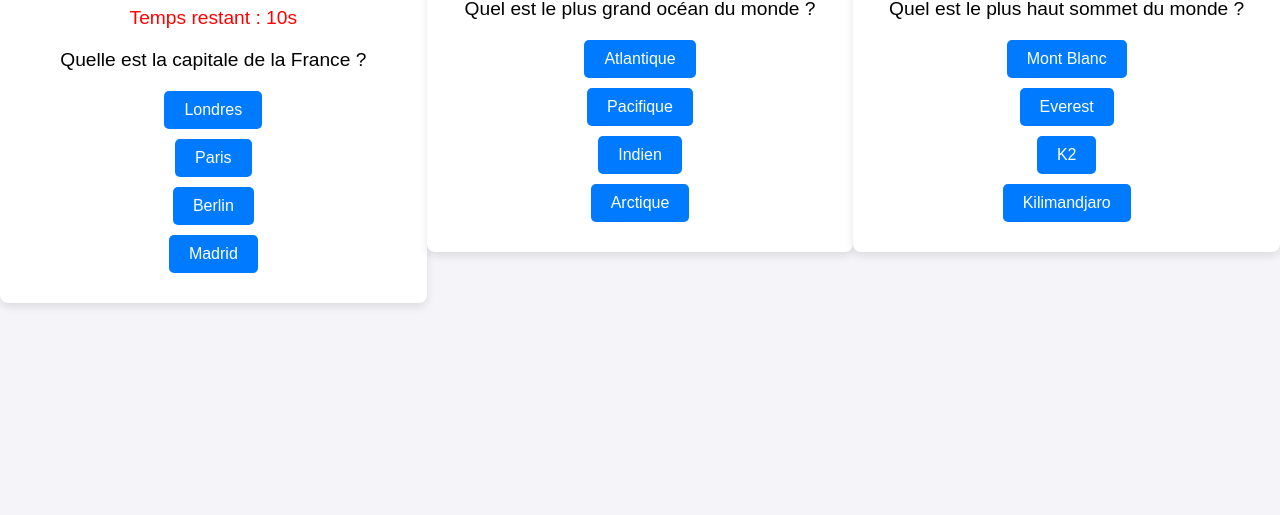
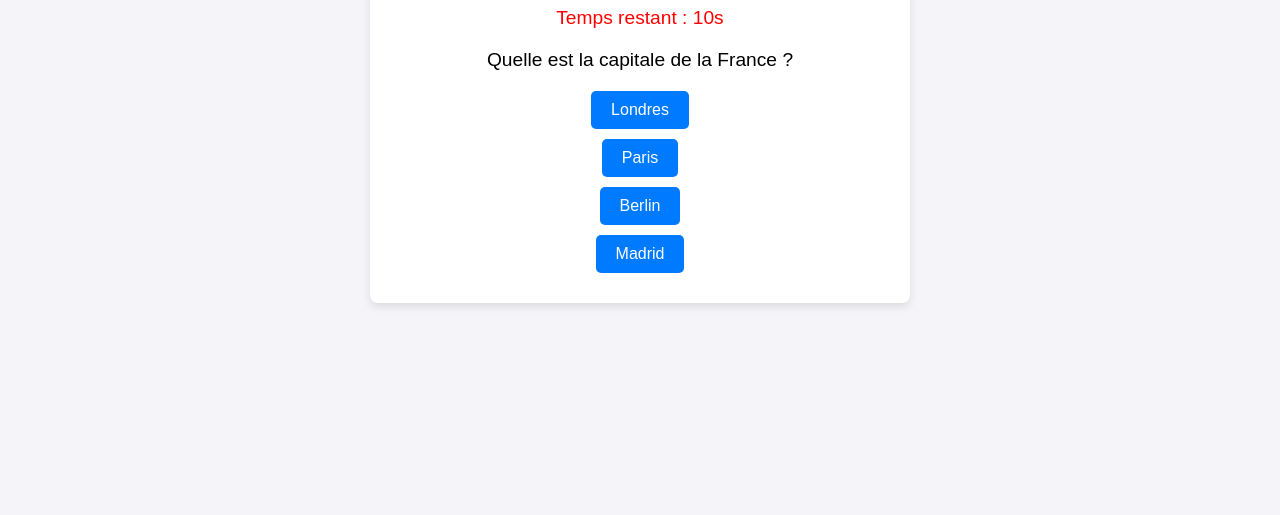
Before and after one commit to tripleRRR33/quizfinal, a plain HTML site: page index.html in a window 1280 px wide. Shown: the part 285-800 px from the top of the page. Drawn offline with Linux system fonts and the light colour scheme.

Commit message:
Update index.html

```diff
--- a/index.html
+++ b/index.html
@@ -103,38 +103,50 @@
         <div class="statistics" id="statistics"></div>
     </div>
 
-    <div class="container">
-        <div class="question" id="question2">Quel est le plus grand océan du monde ?</div>
-        <div class="answers" id="answers2">
-            <button onclick="checkAnswer(this, false, 'L\'océan Atlantique est le deuxième plus grand océan.')">Atlantique</button>
-            <button onclick="checkAnswer(this, true, 'Correct ! L\'océan Pacifique est le plus grand océan du monde.')">Pacifique</button>
-            <button onclick="checkAnswer(this, false, 'L\'océan Indien est le troisième plus grand océan.')">Indien</button>
-            <button onclick="checkAnswer(this, false, 'L\'océan Arctique est le plus petit océan.')">Arctique</button>
-        </div>
-        <div class="result" id="result2"></div>
-        <div class="explanation" id="explanation2"></div>
-    </div>
+    <script>
+        let questions = [
+            {
+                question: "Quelle est la capitale de la France ?",
+                answers: [
+                    { text: "Londres", correct: false, explanation: "Londres est la capitale du Royaume-Uni." },
+                    { text: "Paris", correct: true, explanation: "Correct ! Paris est bien la capitale de la France." },
+                    { text: "Berlin", correct: false, explanation: "Berlin est la capitale de l'Allemagne." },
+                    { text: "Madrid", correct: false, explanation: "Madrid est la capitale de l'Espagne." }
+                ]
+            },
+            {
+                question: "Quel est le plus grand océan du monde ?",
+                answers: [
+                    { text: "Atlantique", correct: false, explanation: "L'océan Atlantique est le deuxième plus grand océan." },
+                    { text: "Pacifique", correct: true, explanation: "Correct ! L'océan Pacifique est le plus grand océan du monde." },
+                    { text: "Indien", correct: false, explanation: "L'océan Indien est le troisième plus grand océan." },
+                    { text: "Arctique", correct: false, explanation: "L'océan Arctique est le plus petit océan." }
+                ]
+            },
+            {
+                question: "Quel est le plus haut sommet du monde ?",
+                answers: [
+                    { text: "Mont Blanc", correct: false, explanation: "Le Mont Blanc est le plus haut sommet des Alpes." },
+                    { text: "Everest", correct: true, explanation: "Correct ! L'Everest est le plus haut sommet du monde." },
+                    { text: "K2", correct: false, explanation: "Le K2 est le deuxième plus haut sommet du monde." },
+                    { text: "Kilimandjaro", correct: false, explanation: "Le Kilimandjaro est le plus haut sommet d'Afrique." }
+                ]
+            }
+        ];
 
-    <div class="container">
-        <div class="question" id="question3">Quel est le plus haut sommet du monde ?</div>
-        <div class="answers" id="answers3">
-            <button onclick="checkAnswer(this, false, 'Le Mont Blanc est le plus haut sommet des Alpes.')">Mont Blanc</button>
-            <button onclick="checkAnswer(this, true, 'Correct ! L\'Everest est le plus haut sommet du monde.')">Everest</button>
-            <button onclick="checkAnswer(this, false, 'Le K2 est le deuxième plus haut sommet du monde.')">K2</button>
-            <button onclick="checkAnswer(this, false, 'Le Kilimandjaro est le plus haut sommet d\'Afrique.')">Kilimandjaro</button>
-        </div>
-        <div class="result" id="result3"></div>
-        <div class="explanation" id="explanation3"></div>
-    </div>
-
-    <script>
+        let currentQuestionIndex = 0;
         let timer = 15;
-        let totalQuestions = 3; // Updated number of questions in the quiz
         let answeredQuestions = 0;
         let correctAnswers = 0;
         let totalTime = 0;
         const timerElement = document.getElementById('timer');
+        const questionElement = document.getElementById('question');
+        const answersElement = document.getElementById('answers');
+        const resultElement = document.getElementById('result');
+        const explanationElement = document.getElementById('explanation');
+        const statisticsElement = document.getElementById('statistics');
 
+        function startTimer() {
             const interval = setInterval(() => {
                 timer--;
                 totalTime++;
@@ -143,54 +155,74 @@
                 if (timer <= 0) {
                     clearInterval(interval);
                     document.querySelectorAll('.answers button').forEach(button => button.disabled = true);
-                const resultDiv = document.getElementById('result');
-                resultDiv.style.display = 'block';
-                resultDiv.textContent = 'Temps écoulé !';
-                resultDiv.style.color = 'red';
+                    resultElement.style.display = 'block';
+                    resultElement.textContent = 'Temps écoulé !';
+                    resultElement.style.color = 'red';
+                    explanationElement.textContent = '';
                     showStatistics();
                 }
             }, 1000);
+        }
+
+        function loadQuestion() {
+            timer = 15;
+            startTimer();
+            const currentQuestion = questions[currentQuestionIndex];
+            questionElement.textContent = currentQuestion.question;
+            answersElement.innerHTML = '';
+            currentQuestion.answers.forEach(answer => {
+                const button = document.createElement('button');
+                button.textContent = answer.text;
+                button.onclick = () => checkAnswer(button, answer.correct, answer.explanation);
+                answersElement.appendChild(button);
+            });
+            resultElement.style.display = 'none';
+            explanationElement.style.display = 'none';
+        }
 
         function checkAnswer(button, isCorrect, explanationText) {
-            clearInterval(interval);
+            clearInterval(startTimer);
             document.querySelectorAll('.answers button').forEach(btn => btn.disabled = true);
 
-            const resultDiv = document.getElementById('result');
-            const explanationDiv = document.getElementById('explanation');
-
-            resultDiv.style.display = 'block';
-            explanationDiv.style.display = 'block';
+            resultElement.style.display = 'block';
+            explanationElement.style.display = 'block';
 
             if (isCorrect) {
-                resultDiv.textContent = 'Bonne réponse !';
-                resultDiv.style.color = 'green';
+                resultElement.textContent = 'Bonne réponse !';
+                resultElement.style.color = 'green';
                 button.classList.add('correct');
                 correctAnswers++;
             } else {
-                resultDiv.textContent = 'Mauvaise réponse.';
-                resultDiv.style.color = 'red';
+                resultElement.textContent = 'Mauvaise réponse.';
+                resultElement.style.color = 'red';
                 button.classList.add('wrong');
             }
 
-            explanationDiv.textContent = explanationText;
+            explanationElement.textContent = explanationText;
             answeredQuestions++;
 
-            if (answeredQuestions === totalQuestions) {
+            setTimeout(() => {
+                currentQuestionIndex++;
+                if (currentQuestionIndex < questions.length) {
+                    loadQuestion();
+                } else {
                     showStatistics();
                 }
+            }, 2000);
         }
 
         function showStatistics() {
-            const statisticsDiv = document.getElementById('statistics');
-            statisticsDiv.style.display = 'block';
-            const averageTime = (totalTime / totalQuestions).toFixed(2);
-            statisticsDiv.innerHTML = `
+            statisticsElement.style.display = 'block';
+            const averageTime = (totalTime / questions.length).toFixed(2);
+            statisticsElement.innerHTML = `
                 <h2>Statistiques</h2>
-                <p>Questions répondues : ${answeredQuestions}/${totalQuestions}</p>
+                <p>Questions répondues : ${answeredQuestions}/${questions.length}</p>
                 <p>Bonnes réponses : ${correctAnswers}</p>
                 <p>Temps moyen par question : ${averageTime} secondes</p>
             `;
         }
+
+        loadQuestion();
     </script>
 </body>
 </html>
```
Lines whose indentation alone changed are shown as unchanged.
